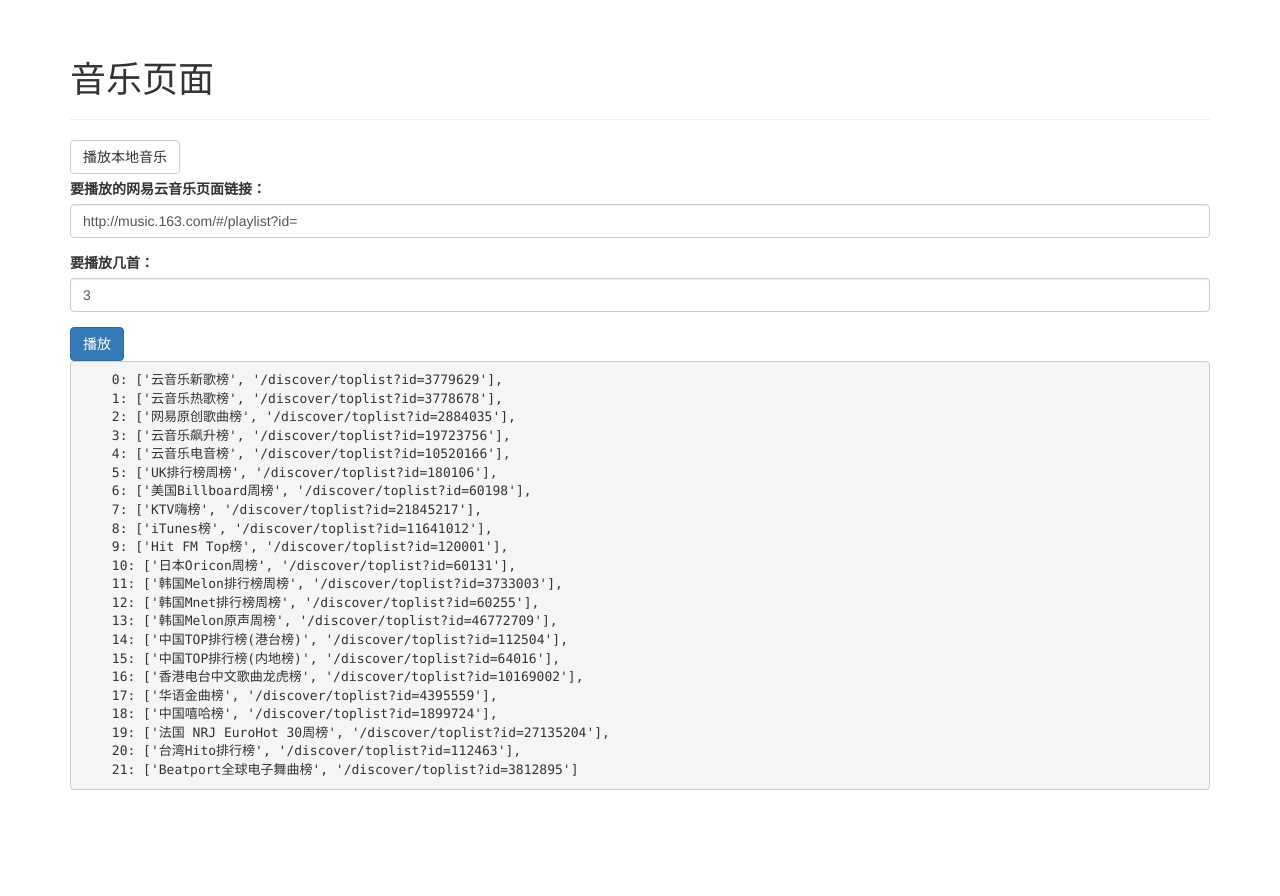
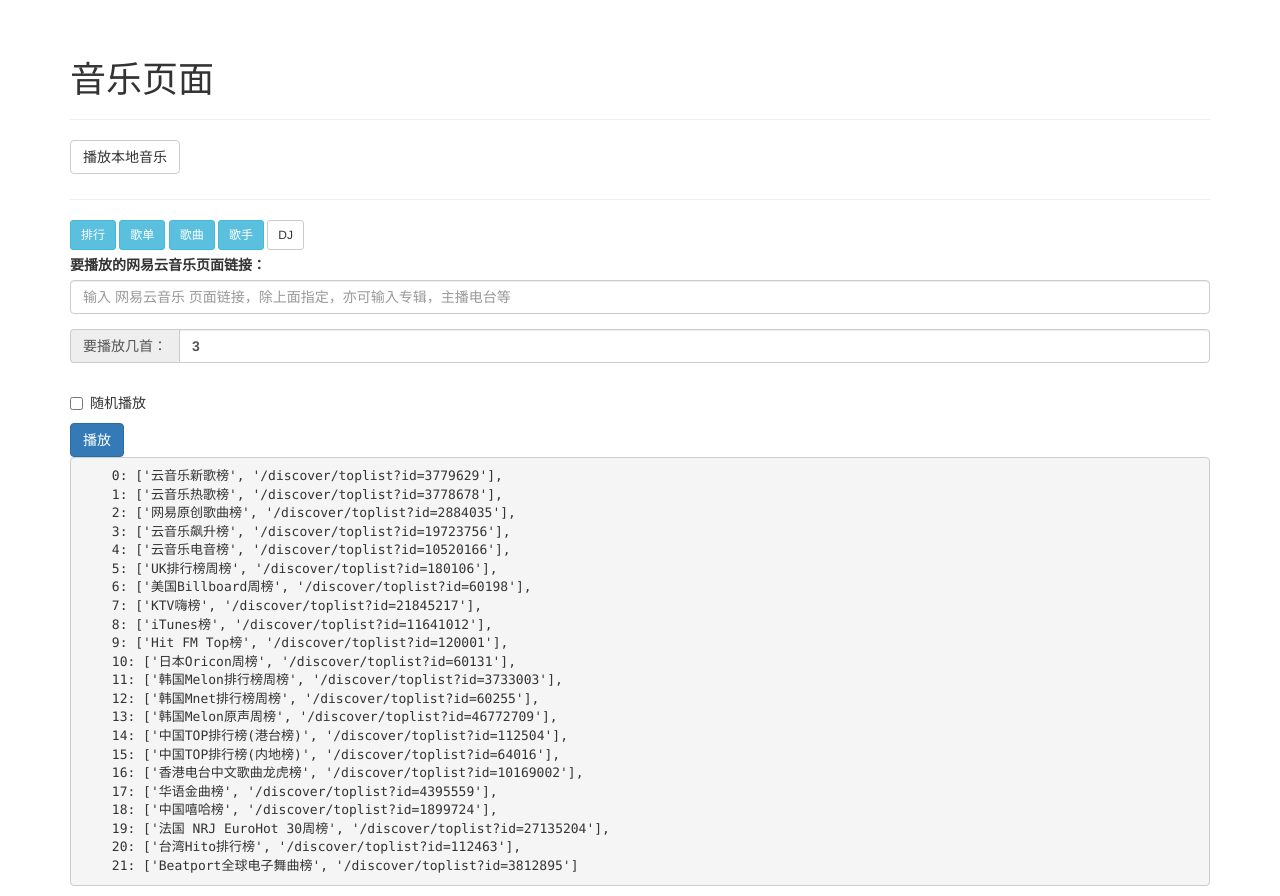
Before and after one commit to lhysrc/pi_say, a Flask app: page /music in a window 1280 px wide. Shown: the part 52-948 px from the top of the page. Before the commit the page ends 842 px from the top, so only its background shows below. Run offline with Flask 2, Linux system fonts and the light colour scheme; parts of the project's set-up code (start-up, migrations or seed data) failed here and were passed over; some libraries are stand-ins or nearby versions.

Commit message:
音乐页面添加部分功能

```diff
--- a/local/cfg.ini
+++ b/local/cfg.ini
@@ -12,3 +12,7 @@ token = 24.681ff1954ad4d17291dc3d9dca2879a7.2592000.1460465219.282335-4814376
 6 = 12
 9 = 18
 10 = 8;9
+
+[netease_music]
+love_song1 = http://music.163.com/#/my/m/music/playlist?id=559441
+love_song2 = http://music.163.com/#/my/m/music/playlist?id=559441
--- a/main/ne_music.py
+++ b/main/ne_music.py
@@ -167,6 +167,7 @@ class neteaseMusic(object):
     #     id3.save(file_name)
 
     def url_parser(self):
+        log.info(u'开始分析url信息：%s' % self.url)
         if 'playlist' in self.url:
             self.playlist_id = re.search(
                     r'playlist.+?(\d+)', self.url).group(1)
@@ -177,7 +178,7 @@ class neteaseMusic(object):
             if t:
                 self.playlist_id = t.group(1)
             else:
-                self.playlist_id = '3779629'
+                self.playlist_id = '3778678' # 热歌榜
             print(s % (2, 92, u'\n  -- 正在分析排行榜信息 ...'))
             self.load_playlist()
         elif 'album' in self.url:
--- a/www/templates/music.html
+++ b/www/templates/music.html
@@ -21,23 +21,51 @@
                     <input type="button" class="btn btn-default" id="localMusic" value="播放本地音乐">
                 </label>
             </div>
+            <hr />
             <div class="form-group">
+            <div class="center-block small " id="set-url-div">
+                <label >
+                        <input type="button" class="set-url btn btn-default btn-info "
+                               value="排行" alt="http://music.163.com/#/discover/toplist?id=">
+                    </label>
+                <label>
+                    <input type="button" class="set-url btn  btn-info" value="歌单"
+                           alt="http://music.163.com/#/playlist?id=">
+                </label>
+                <label>
+                    <input type="button" class="set-url btn  btn-info btn-sm" value="歌曲"
+                           alt="http://music.163.com/#/song?id=">
+                </label>
+                <label>
+                    <input type="button" class="set-url btn  btn-info" value="歌手"
+                        alt = 'http://music.163.com/#/artist?id='>
+                </label>
+                <label>
+                    <input type="button" class="set-url btn btn-default " value="DJ"
+                        alt = 'http://music.163.com/#/djradio?id='>
+                </label>
+
+</div>
                 <label for="url">要播放的网易云音乐页面链接：</label>
-                <input class="form-control" type="text" placeholder="输入 网易云音乐 页面链接"
-                       id="url" value="http://music.163.com/#/playlist?id="/>
+                <input class="form-control" type="text" id="url" value=""
+                       placeholder="输入 网易云音乐 页面链接，除上面指定，亦可输入专辑，主播电台等"
+                       />
 {#                <textarea class="form-control" id="textToRead" ></textarea>#}
             </div>
-            <div class="form-group">
-                <label for="url">要播放几首：</label>
-                <input class="form-control" type="text" id="cnt" value="3"/>
+            <label class="form-group">
+                <div class="input-group">
+                    <div class="input-group-addon">要播放几首：</div>
+                    <input class=" form-control" type="text" id="cnt" value="3"/>
+                </div>
+
 {#                <textarea class="form-control" id="textToRead" ></textarea>#}
-            </div>
-            {##}
-            {#            <div class="checkbox">#}
-            {#                <label>#}
-            {#                    <input type="checkbox"> Check me out#}
-            {#                </label>#}
-            {#            </div>#}
+            </label>
+
+                        <div class="checkbox">
+                            <label>
+                                <input id="chk-rdm" type="checkbox">随机播放
+                            </label>
+                        </div>
             <input type="submit" formmethod="post" class="btn btn-default btn-primary"
                    id="play" value="播放">
         </form>
@@ -75,6 +103,10 @@
 {{ super() }}
 <script>
 $(document).ready(function() {
+    $("#set-url-div .btn").addClass('btn-sm');
+    $('.set-url').click(function(){
+        $('#url').val(this.alt)
+    });
     $('#localMusic').click(function(){
         var cnt = $('#cnt').val();
         $.post('../lcsong/'+cnt,function(data,status){
@@ -87,6 +119,7 @@ $(document).ready(function() {
         $('#play').addClass('disabled');
         var url = $('#url').val();
         var cnt = $('#cnt').val();
+        var rdm = $('#chk-rdm').prop('checked');
         if (!url || !cnt) {
             alert("请输入要播放的页面链接和播放几首。");
             return false;
```
